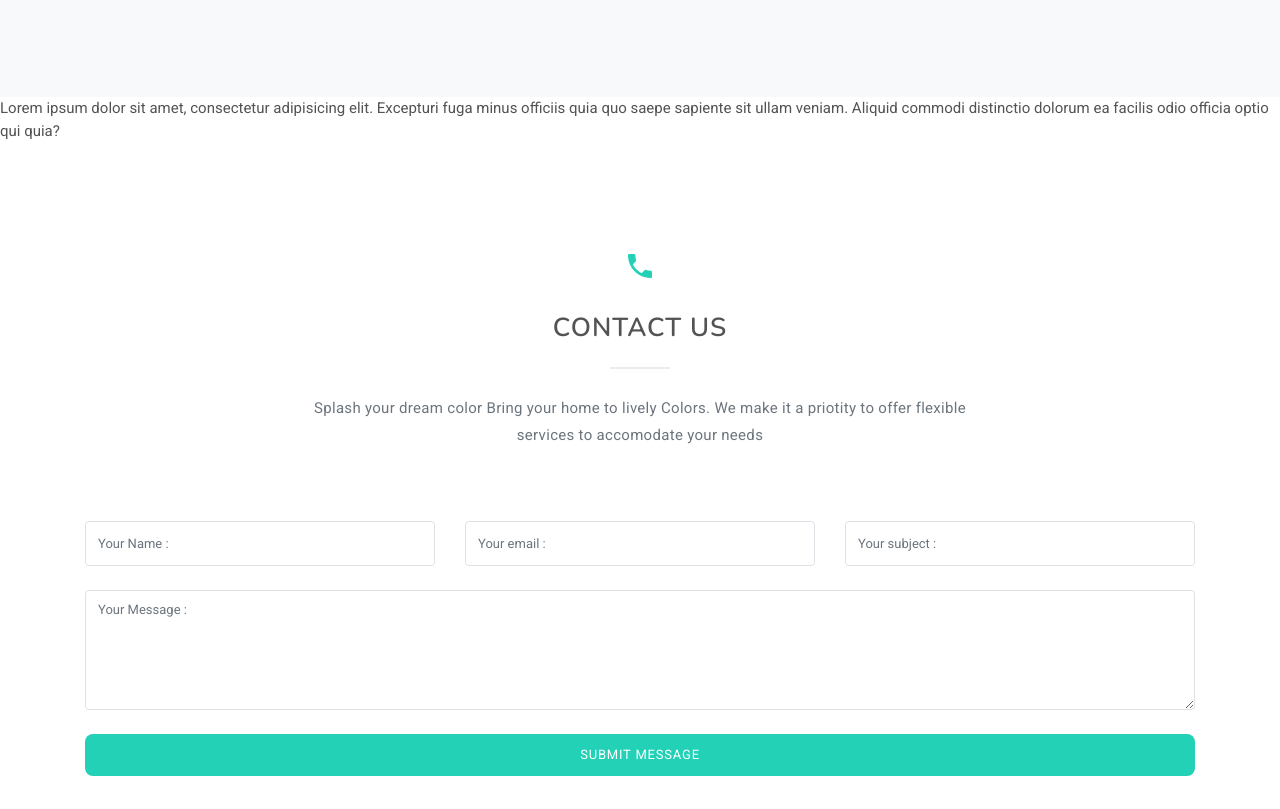
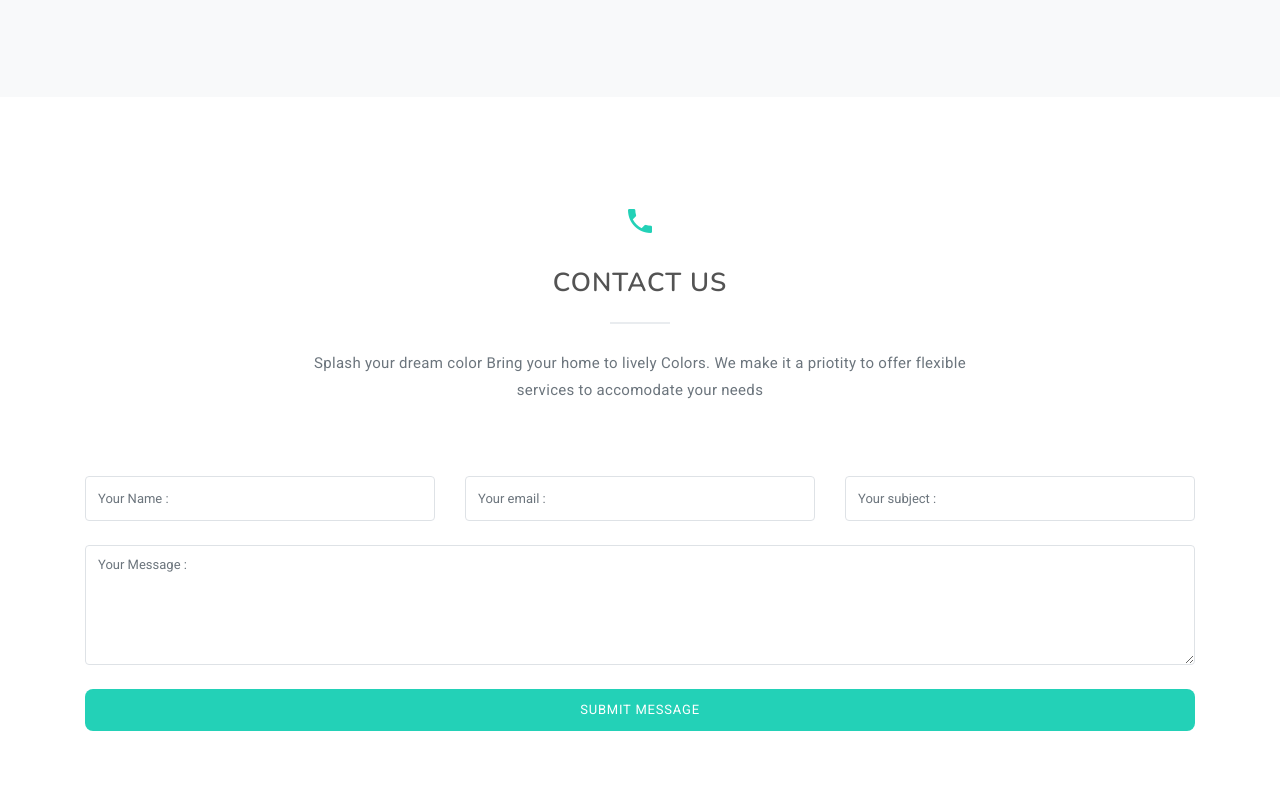
Before and after one commit to JahongirIzzatullaev/app-desck-site, a plain HTML site: page index.html in a window 1280 px wide. Shown: the part 8070-8879 px from the top of the page. Drawn offline with nearby package versions, Linux system fonts and the light colour scheme; a script that the page names is missing; files whose address does not match are found by name.

Commit message:
changed home page

```diff
--- a/index.html
+++ b/index.html
@@ -759,10 +759,6 @@
 </section><!--end section-->
 <!-- Team End -->
 
-<div>
-    Lorem ipsum dolor sit amet, consectetur adipisicing elit. Excepturi fuga minus officiis quia quo saepe sapiente sit
-    ullam veniam. Aliquid commodi distinctio dolorum ea facilis odio officia optio qui quia?
-</div>
 
 <!-- Contact Start -->
 <section class="section" id="contact">
```
